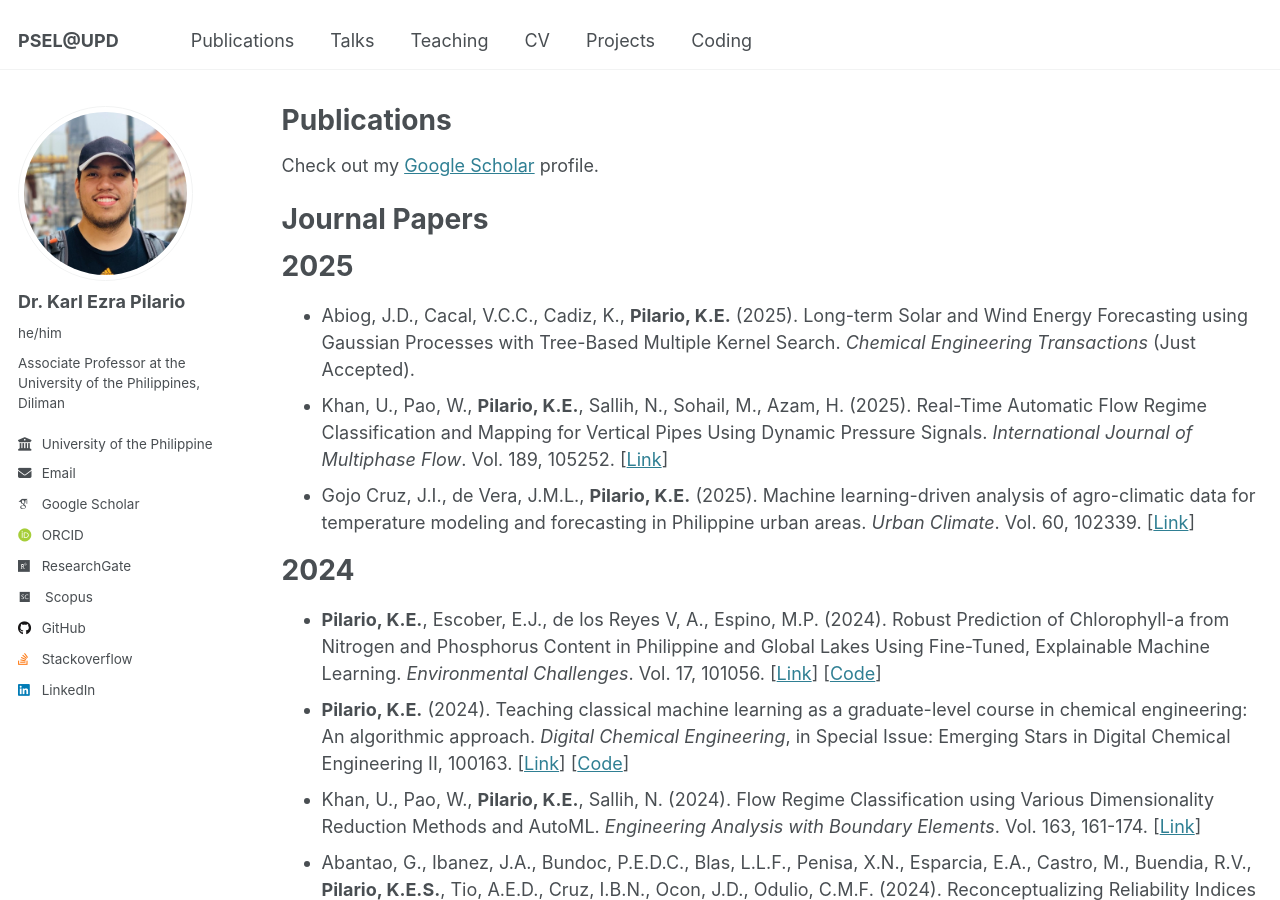
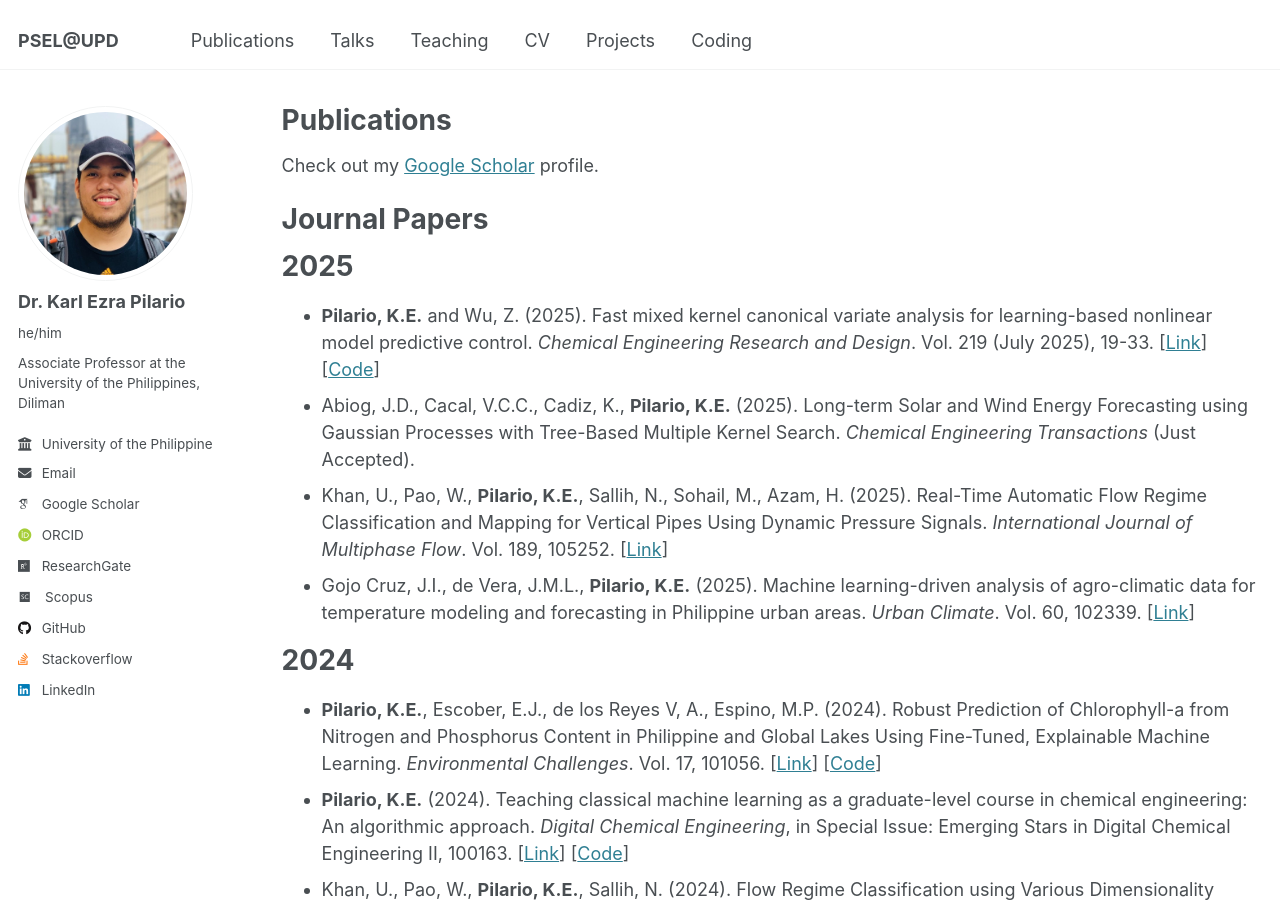
Before and after one commit to kspilario/kspilario.github.io, a Jekyll site: the page built from _pages/publications.md, in a window 1280 px wide and 900 px high. Built offline with Jekyll 4.4.1, drawn with Linux system fonts in a browser that asks for light colours; some web fonts are replaced; some of the changed text lies outside the part shown.

Commit message:
Update publications.md

```diff
--- a/_pages/publications.md
+++ b/_pages/publications.md
@@ -12,6 +12,7 @@ Check out my [Google Scholar](https://scholar.google.com.ph/citations?user=n41zo
 
 2025
 ======
+* **Pilario, K.E.** and Wu, Z. (2025). Fast mixed kernel canonical variate analysis for learning-based nonlinear model predictive control. *Chemical Engineering Research and Design*. Vol. 219 (July 2025), 19-33. [[Link](https://doi.org/10.1016/j.cherd.2025.05.050)] [[Code](https://github.com/kspilario/MKCVA_MPC)]
 * Abiog, J.D., Cacal, V.C.C., Cadiz, K., **Pilario, K.E.** (2025). Long-term Solar and Wind Energy Forecasting using Gaussian Processes with Tree-Based Multiple Kernel Search. *Chemical Engineering Transactions* (Just Accepted).
 * Khan, U., Pao, W., **Pilario, K.E.**, Sallih, N., Sohail, M., Azam, H. (2025). Real-Time Automatic Flow Regime Classification and Mapping for Vertical Pipes Using Dynamic Pressure Signals. *International Journal of Multiphase Flow*. Vol. 189, 105252. [[Link](https://doi.org/10.1016/j.ijmultiphaseflow.2025.105252)]
 * Gojo Cruz, J.I., de Vera, J.M.L., **Pilario, K.E.** (2025). Machine learning-driven analysis of agro-climatic data for temperature modeling and forecasting in Philippine urban areas. *Urban Climate*. Vol. 60, 102339. [[Link](https://doi.org/10.1016/j.uclim.2025.102339)]
@@ -64,6 +65,7 @@ Check out my [Google Scholar](https://scholar.google.com.ph/citations?user=n41zo
 
 # Conference Proceedings
 
+* Cabahug, M.K., David, C.P.C., **Pilario, K.E.S.** (2023). Application of Geographic Information System (GIS) and Logistic Regression Model to Map the Potential Areas of Groundwater Springs. *GeoCon 2023*. Novotel Manila, Araneta City, Manila.
 * Hipolito, A.N., Palmero, M.A., Ordillo, V.Z., Shimizu, K, Putungan, D.B., Santos-Putungan, A.B., Ocon, J.D., Watanabe, S., **Pilario, K.E.S.**, Padama, A.A.B. (2023). Investigating O-and OH- induced dopant segregation in single-atom alloy surfaces using density functional theory and machine learning. *Annual Meeting of the Japan Society of Vacuum and Surface Science 2023*. [[Link](https://www.jstage.jst.go.jp/article/jvss/2023/0/2023_2Fp08/_article)]
 * Madayag, J.V., **Pilario, K.E.** (2023). Multi-Kernel Canonical Variate Analysis with Bayesian Optimized Kernel Designs for Nonlinear System Identification. *Computer-Aided Chemical Engineering*. Vol. 52, 1573-1578. [[Link](https://doi.org/10.1016/B978-0-443-15274-0.50250-X)]
 * **Pilario, K.E.S.**, Shafiee, M. (2020). Mixed Kernel Functions for Multivariate Statistical Monitoring of Nonlinear Processes. In: Ball, A., Gelman, L., Rao, B. (eds) Advances in Asset Management and Condition Monitoring. Smart Innovation, Systems and Technologies. Vol. 166. Springer, p. 61-67. Springer. [[Link](https://doi.org/10.1007/978-3-030-57745-2_6)]
```
